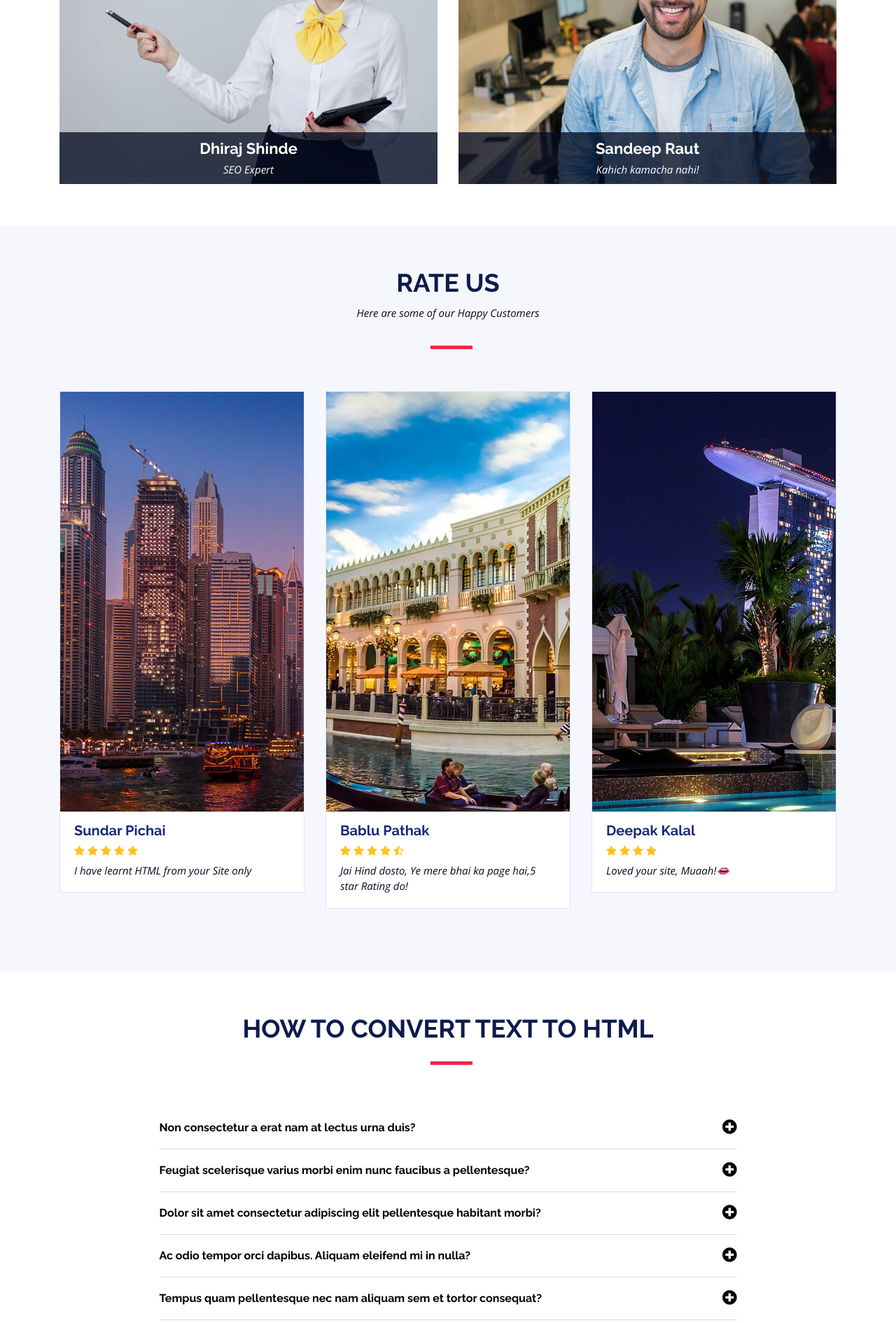
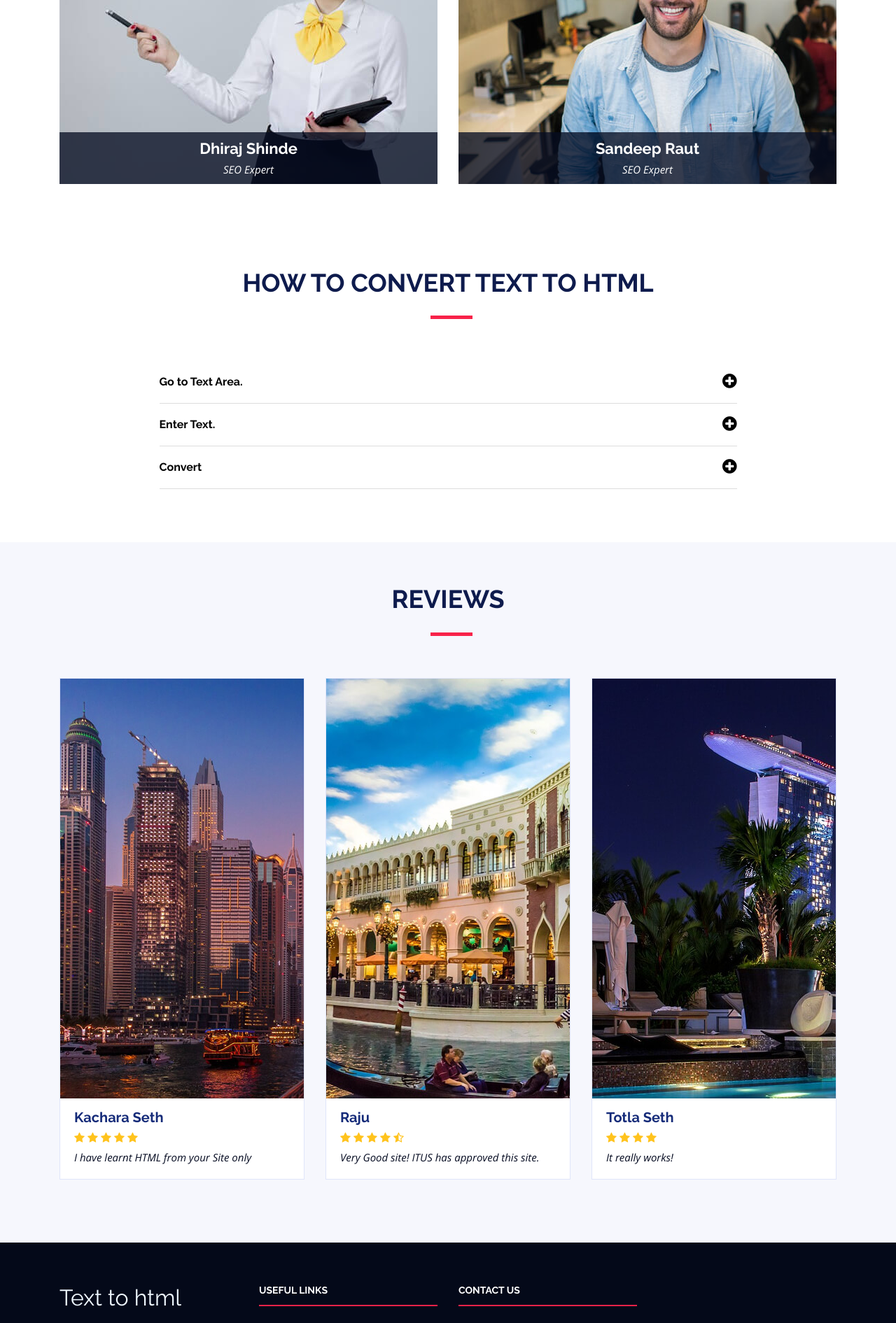
Before and after one commit to Hubcodee/Django_text_to_html, a Django app: template texthtmlformatter/templates/index.html in a window 1280 px wide. Shown: the part 1720-3611 px from the top of the page at 70% size. Run offline with Django 3.2, Linux system fonts and the light colour scheme; the template is opened without the code that fills it, so the values that code supplies are empty; some libraries are stand-ins or nearby versions.

Commit message:
Add files via upload

```diff
--- a/texthtmlformatter/templates/base.html
+++ b/texthtmlformatter/templates/base.html
@@ -1,4 +1,3 @@
-
 <!DOCTYPE html>
 <html lang="en">
 
@@ -14,7 +13,8 @@
   <link href="static/img/apple-touch-icon.png" rel="apple-touch-icon">
 
   <!-- Google Fonts -->
-  <link href="https://fonts.googleapis.com/css?family=Open+Sans:300,300i,400,400i,700,700i|Raleway:300,400,500,700,800" rel="stylesheet">
+  <link href="https://fonts.googleapis.com/css?family=Open+Sans:300,300i,400,400i,700,700i|Raleway:300,400,500,700,800"
+    rel="stylesheet">
 
   <!-- Bootstrap CSS File -->
   <link href="static/lib/bootstrap/css/bootstrap.min.css" rel="stylesheet">
@@ -42,7 +42,9 @@
       <div id="logo" class="pull-left">
         <!-- Uncomment below if you prefer to use a text logo -->
         <!-- <h1><a href="#main">C<span>o</span>nf</a></h1>-->
-        <a href="#intro" class="scrollto"><img src="static/img/logo.png" alt="" title=""></a>
+        <a href="#intro" class="scrollto">
+          <h2 style="color: aliceblue;">Text to html</h2>
+        </a>
       </div>
 
       <nav id="nav-menu-container">
@@ -50,13 +52,12 @@
           <li class="menu-active"><a href="#intro">Home</a></li>
           <!-- <li><a href="#about">About</a></li> -->
           <li><a href="#speakers">Our Team</a></li>
-          <!-- <li><a href="#schedule">Schedule</a></li>
-          <li><a href="#venue">Venue</a></li> -->
-          <li><a href="#hotels">Ratings</a></li>
+          <li><a href="#faq">How To Convert</a></li>
+          <!-- <li><a href="#hotels">Ratings</a></li> -->
           <!-- <li><a href="#gallery">Gallery</a></li>
           <li><a href="#supporters">Sponsors</a></li> -->
           <!-- <li><a href="#contact">Contact Us</a></li> -->
-          <li class="buy-tickets"><a href="#faq">How to Use?</a></li>
+          <!-- <li class="buy-tickets"><a href="#faq">How to Use?</a></li> -->
         </ul>
       </nav><!-- #nav-menu-container -->
     </div>
@@ -75,10 +76,22 @@
         <div class="row">
 
           <div class="col-lg-3 col-md-6 footer-info">
-            <img src="static/img/logo.png" alt="TheEvenet">
-            <p>In alias aperiam. Placeat tempore facere. Officiis voluptate ipsam vel eveniet est dolor et totam porro. Perspiciatis ad omnis fugit molestiae recusandae possimus. Aut consectetur id quis. In inventore consequatur ad voluptate cupiditate debitis accusamus repellat cumque.</p>
+            <h2 style="color: aliceblue;">Text to html</h2>
+
+            <p>A simple Text to Html converter using Django.</p>
           </div>
 
+          <div class="col-lg-3 col-md-6 footer-links">
+            <h4>Useful Links</h4>
+            <ul>
+              <li><i class="fa fa-angle-right"></i> <a href="#">Home</a></li>
+              <li><i class="fa fa-angle-right"></i> <a href="#speakers">Our Team</a></li>
+              <li><i class="fa fa-angle-right"></i> <a href="#faq">How to Convert</a></li>
+              <li><i class="fa fa-angle-right"></i> <a href="#intro">Convert</a></li>
+
+            </ul>
+          </div>
+<!--
           <div class="col-lg-3 col-md-6 footer-links">
             <h4>Useful Links</h4>
             <ul>
@@ -89,28 +102,17 @@
               <li><i class="fa fa-angle-right"></i> <a href="#">Privacy policy</a></li>
             </ul>
           </div>
-
-          <div class="col-lg-3 col-md-6 footer-links">
-            <h4>Useful Links</h4>
-            <ul>
-              <li><i class="fa fa-angle-right"></i> <a href="#">Home</a></li>
-              <li><i class="fa fa-angle-right"></i> <a href="#">About us</a></li>
-              <li><i class="fa fa-angle-right"></i> <a href="#">Services</a></li>
-              <li><i class="fa fa-angle-right"></i> <a href="#">Terms of service</a></li>
-              <li><i class="fa fa-angle-right"></i> <a href="#">Privacy policy</a></li>
-            </ul>
-          </div>
-
+        -->
           <div class="col-lg-3 col-md-6 footer-contact">
             <h4>Contact Us</h4>
             <p>
-              A108 Adam Street <br>
-              New York, NY 535022<br>
-              United States <br>
-              <strong>Phone:</strong> +1 5589 55488 55<br>
-              <strong>Email:</strong> info@example.com<br>
+              Khatara Mahal <br>
+              Shamshan ke Piche, Andheri<br>
+              Mumbai <br>
+              <strong>Phone:</strong> +91 9999999999<br>
+              <strong>Email:</strong>info@texttohtml.com<br>
             </p>
-
+<!--
             <div class="social-links">
               <a href="#" class="twitter"><i class="fa fa-twitter"></i></a>
               <a href="#" class="facebook"><i class="fa fa-facebook"></i></a>
@@ -118,7 +120,7 @@
               <a href="#" class="google-plus"><i class="fa fa-google-plus"></i></a>
               <a href="#" class="linkedin"><i class="fa fa-linkedin"></i></a>
             </div>
-
+-->
           </div>
 
         </div>
@@ -127,7 +129,7 @@
 
     <div class="container">
       <div class="copyright">
-        &copy; Copyright <strong>TheEvent</strong>. All Rights Reserved
+        &copy; Copyright <strong>TextToHtml</strong>. All Rights Reserved
       </div>
       <div class="credits">
         <!--
--- a/texthtmlformatter/templates/index.html
+++ b/texthtmlformatter/templates/index.html
@@ -8,8 +8,7 @@
   <div class="intro-container wow fadeIn">
     <h1 class="mb-4 pb-0">The Website for creating<br><span>HTML</span> from Text</h1>
     <p class="mb-4 pb-0">A Simple Django Project created by Team <span>B</span>est <span>O</span>f <span>B</span>est</p>
-      <a href="input" class="play-btn mb-4" data-vbtype="video"
-        data-autoplay="true"></a>
+    <a href="input" class="play-btn mb-4" data-vbtype="video" data-autoplay="true"></a>
 
   </div>
 </section>
@@ -38,8 +37,8 @@
               <div class="social">
                 <a href=""><i class="fa fa-twitter"></i></a>
                 <a href=""><i class="fa fa-facebook"></i></a>
-                  <a href=""><i class="fa fa-google-plus"></i></a>
                 <a href=""><i class="fa fa-linkedin"></i></a>
+
               </div>
             </div>
           </div>
@@ -53,7 +52,6 @@
               <div class="social">
                 <a href=""><i class="fa fa-twitter"></i></a>
                 <a href=""><i class="fa fa-facebook"></i></a>
-                  <a href=""><i class="fa fa-google-plus"></i></a>
                 <a href=""><i class="fa fa-linkedin"></i></a>
               </div>
             </div>
@@ -68,7 +66,6 @@
               <div class="social">
                 <a href=""><i class="fa fa-twitter"></i></a>
                 <a href=""><i class="fa fa-facebook"></i></a>
-                  <a href=""><i class="fa fa-google-plus"></i></a>
                 <a href=""><i class="fa fa-linkedin"></i></a>
               </div>
             </div>
@@ -79,11 +76,10 @@
             <img src="static/img/speakers/4.jpg" alt="Speaker 4" class="static/img-fluid">
             <div class="details">
               <h3><a href="#">Sandeep Raut</a></h3>
-                <p>Kahich kamacha nahi!</p>
+              <p>SEO Expert</p>
               <div class="social">
                 <a href=""><i class="fa fa-twitter"></i></a>
                 <a href=""><i class="fa fa-facebook"></i></a>
-                  <a href=""><i class="fa fa-google-plus"></i></a>
                 <a href=""><i class="fa fa-linkedin"></i></a>
               </div>
             </div>
@@ -94,78 +90,6 @@
     </div>
 
   </section>
-
-
-
-    <!--==========================
-      Hotels Section
-    ============================-->
-    <section id="hotels" class="section-with-bg wow fadeInUp">
-
-      <div class="container">
-        <div class="section-header">
-          <h2>RATE US</h2>
-          <p>Here are some of our Happy Customers</p>
-        </div>
-
-        <div class="row">
-
-          <div class="col-lg-4 col-md-6">
-            <div class="hotel">
-              <div class="hotel-img">
-                <img src="static/img/hotels/1.jpg" alt="Hotel 1" class="static/img-fluid">
-              </div>
-              <h3><a href="#">Sundar Pichai</a></h3>
-              <div class="stars">
-                <i class="fa fa-star"></i>
-                <i class="fa fa-star"></i>
-                <i class="fa fa-star"></i>
-                <i class="fa fa-star"></i>
-                <i class="fa fa-star"></i>
-              </div>
-              <p>I have learnt HTML from your Site only</p>
-            </div>
-          </div>
-
-          <div class="col-lg-4 col-md-6">
-            <div class="hotel">
-              <div class="hotel-img">
-                <img src="static/img/hotels/2.jpg" alt="Hotel 2" class="static/img-fluid">
-              </div>
-              <h3><a href="#">Bablu Pathak</a></h3>
-              <div class="stars">
-                <i class="fa fa-star"></i>
-                <i class="fa fa-star"></i>
-                <i class="fa fa-star"></i>
-                <i class="fa fa-star"></i>
-                <i class="fa fa-star-half-full"></i>
-              </div>
-              <p>Jai Hind dosto, Ye mere bhai ka page hai,5 star Rating do!</p>
-            </div>
-          </div>
-
-          <div class="col-lg-4 col-md-6">
-            <div class="hotel">
-              <div class="hotel-img">
-                <img src="static/img/hotels/3.jpg" alt="Hotel 3" class="static/img-fluid">
-              </div>
-              <h3><a href="#">Deepak Kalal</a></h3>
-              <div class="stars">
-                <i class="fa fa-star"></i>
-                <i class="fa fa-star"></i>
-                <i class="fa fa-star"></i>
-                <i class="fa fa-star"></i>
-              </div>
-              <p>Loved your site, Muaah!👄</p>
-            </div>
-          </div>
-
-        </div>
-      </div>
-
-    </section>
-
-
 
    <!--==========================
       F.A.Q Section
@@ -183,55 +107,28 @@
             <ul id="faq-list">
 
               <li>
-                  <a data-toggle="collapse" class="collapsed" href="#faq1">Non consectetur a erat nam at lectus urna duis? <i class="fa fa-minus-circle"></i></a>
+                <a data-toggle="collapse" class="collapsed" href="#faq1">Go to Text Area.
+                  <i class="fa fa-minus-circle"></i></a>
                 <div id="faq1" class="collapse" data-parent="#faq-list">
-                    <p>
-                      Feugiat pretium nibh ipsum consequat. Tempus iaculis urna id volutpat lacus laoreet non curabitur gravida. Venenatis lectus magna fringilla urna porttitor rhoncus dolor purus non.
+                  <p>Click on red play button.
                   </p>
                 </div>
               </li>
-
               <li>
-                  <a data-toggle="collapse" href="#faq2" class="collapsed">Feugiat scelerisque varius morbi enim nunc faucibus a pellentesque? <i class="fa fa-minus-circle"></i></a>
-                  <div id="faq2" class="collapse" data-parent="#faq-list">
+                <a data-toggle="collapse" class="collapsed" href="#faq1">Enter Text.
+                  <i class="fa fa-minus-circle"></i></a>
+                <div id="faq1" class="collapse" data-parent="#faq-list">
                   <p>
-                      Dolor sit amet consectetur adipiscing elit pellentesque habitant morbi. Id interdum velit laoreet id donec ultrices. Fringilla phasellus faucibus scelerisque eleifend donec pretium. Est pellentesque elit ullamcorper dignissim. Mauris ultrices eros in cursus turpis massa tincidunt dui.
+                   Enter the text in the textbox area.
                   </p>
                 </div>
               </li>
-
               <li>
-                  <a data-toggle="collapse" href="#faq3" class="collapsed">Dolor sit amet consectetur adipiscing elit pellentesque habitant morbi? <i class="fa fa-minus-circle"></i></a>
-                  <div id="faq3" class="collapse" data-parent="#faq-list">
+                <a data-toggle="collapse" class="collapsed" href="#faq1">Convert
+                  <i class="fa fa-minus-circle"></i></a>
+                <div id="faq1" class="collapse" data-parent="#faq-list">
                   <p>
-                      Eleifend mi in nulla posuere sollicitudin aliquam ultrices sagittis orci. Faucibus pulvinar elementum integer enim. Sem nulla pharetra diam sit amet nisl suscipit. Rutrum tellus pellentesque eu tincidunt. Lectus urna duis convallis convallis tellus. Urna molestie at elementum eu facilisis sed odio morbi quis
-                    </p>
-                  </div>
-                </li>
-
-                <li>
-                  <a data-toggle="collapse" href="#faq4" class="collapsed">Ac odio tempor orci dapibus. Aliquam eleifend mi in nulla? <i class="fa fa-minus-circle"></i></a>
-                  <div id="faq4" class="collapse" data-parent="#faq-list">
-                    <p>
-                      Dolor sit amet consectetur adipiscing elit pellentesque habitant morbi. Id interdum velit laoreet id donec ultrices. Fringilla phasellus faucibus scelerisque eleifend donec pretium. Est pellentesque elit ullamcorper dignissim. Mauris ultrices eros in cursus turpis massa tincidunt dui.
-                    </p>
-                  </div>
-                </li>
-
-                <li>
-                  <a data-toggle="collapse" href="#faq5" class="collapsed">Tempus quam pellentesque nec nam aliquam sem et tortor consequat? <i class="fa fa-minus-circle"></i></a>
-                  <div id="faq5" class="collapse" data-parent="#faq-list">
-                    <p>
-                      Molestie a iaculis at erat pellentesque adipiscing commodo. Dignissim suspendisse in est ante in. Nunc vel risus commodo viverra maecenas accumsan. Sit amet nisl suscipit adipiscing bibendum est. Purus gravida quis blandit turpis cursus in
-                    </p>
-                  </div>
-                </li>
-
-                <li>
-                  <a data-toggle="collapse" href="#faq6" class="collapsed">Tortor vitae purus faucibus ornare. Varius vel pharetra vel turpis nunc eget lorem dolor? <i class="fa fa-minus-circle"></i></a>
-                  <div id="faq6" class="collapse" data-parent="#faq-list">
-                    <p>
-                      Laoreet sit amet cursus sit amet dictum sit amet justo. Mauris vitae ultricies leo integer malesuada nunc vel. Tincidunt eget nullam non nisi est sit amet. Turpis nunc eget lorem dolor sed. Ut venenatis tellus in metus vulputate eu scelerisque. Pellentesque diam volutpat commodo sed egestas egestas fringilla phasellus faucibus. Nibh tellus molestie nunc non blandit massa enim nec.
+                   Now click on the Convert button given below.
                   </p>
                 </div>
               </li>
@@ -246,6 +143,79 @@
 
 
 
+
+  <!--==========================
+      Hotels Section
+    ============================-->
+  <section id="hotels" class="section-with-bg wow fadeInUp">
+
+    <div class="container">
+      <div class="section-header">
+        <h2>REVIEWS</h2>
+        <!-- <p>Here are some of our Happy Customers</p> -->
+      </div>
+
+      <div class="row">
+
+        <div class="col-lg-4 col-md-6">
+          <div class="hotel">
+            <div class="hotel-img">
+              <img src="static/img/hotels/1.jpg" alt="Hotel 1" class="static/img-fluid">
+            </div>
+            <h3><a href="#">Kachara Seth</a></h3>
+            <div class="stars">
+              <i class="fa fa-star"></i>
+              <i class="fa fa-star"></i>
+              <i class="fa fa-star"></i>
+              <i class="fa fa-star"></i>
+              <i class="fa fa-star"></i>
+            </div>
+            <p>I have learnt HTML from your Site only</p>
+          </div>
+        </div>
+
+        <div class="col-lg-4 col-md-6">
+          <div class="hotel">
+            <div class="hotel-img">
+              <img src="static/img/hotels/2.jpg" alt="Hotel 2" class="static/img-fluid">
+            </div>
+            <h3><a href="#">Raju</a></h3>
+            <div class="stars">
+              <i class="fa fa-star"></i>
+              <i class="fa fa-star"></i>
+              <i class="fa fa-star"></i>
+              <i class="fa fa-star"></i>
+              <i class="fa fa-star-half-full"></i>
+            </div>
+            <p>Very Good site! ITUS has approved this site.</p>
+          </div>
+        </div>
+
+        <div class="col-lg-4 col-md-6">
+          <div class="hotel">
+            <div class="hotel-img">
+              <img src="static/img/hotels/3.jpg" alt="Hotel 3" class="static/img-fluid">
+            </div>
+            <h3><a href="#">Totla Seth</a></h3>
+            <div class="stars">
+              <i class="fa fa-star"></i>
+              <i class="fa fa-star"></i>
+              <i class="fa fa-star"></i>
+              <i class="fa fa-star"></i>
+            </div>
+            <p>It really works!</p>
+          </div>
+        </div>
+
+      </div>
+    </div>
+
+  </section>
+
+
+
+
+
 </main>
 
 
```
Also changed, not shown: texthtmlformatter/templates/result.html (+7 -1 lines). Lines whose indentation alone changed are shown as unchanged.
